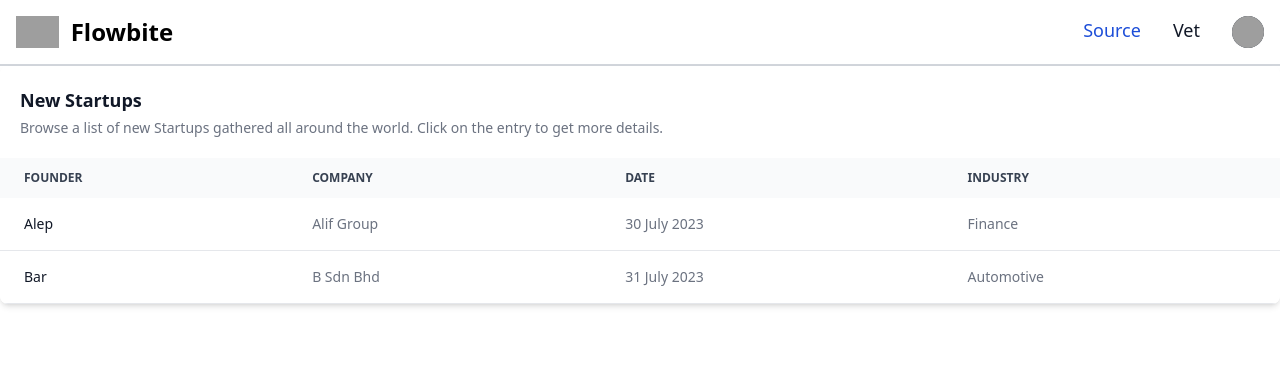
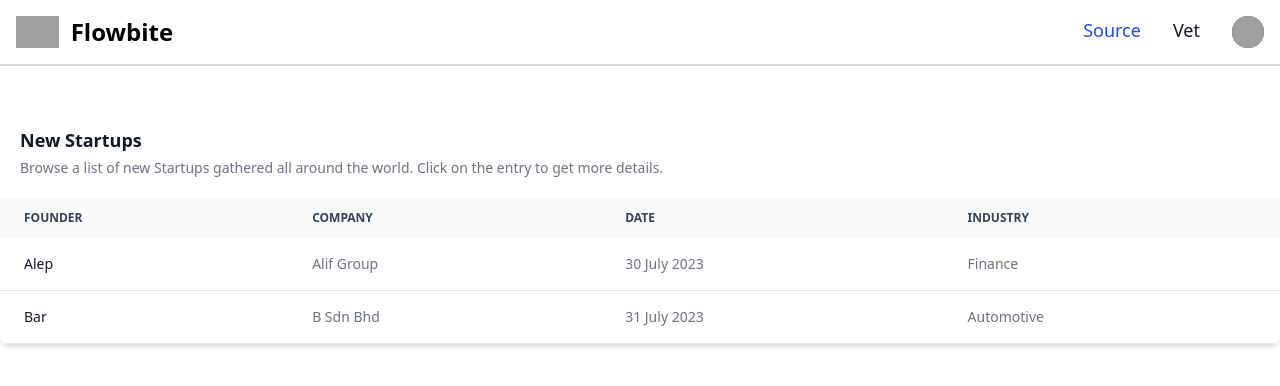
Before and after one commit to GnosisUM/gnosis-vc, a Next.js app: page /source in a window 1280 px wide. Shown: the top 386 px of the page. Built offline with nearby package versions, Linux system fonts and the light colour scheme; grey boxes are pictures that could not be loaded.

Commit message:
add mx-auto and y padding

```diff
--- a/src/pages/source.tsx
+++ b/src/pages/source.tsx
@@ -3,7 +3,7 @@ import DrawerComponent from "./components/DrawerComponent";
 
 const source = () => {
   return (
-    <div className="">
+    <div className="container pt-10 mx-auto">
       <Table />
       <DrawerComponent />
     </div>
```
